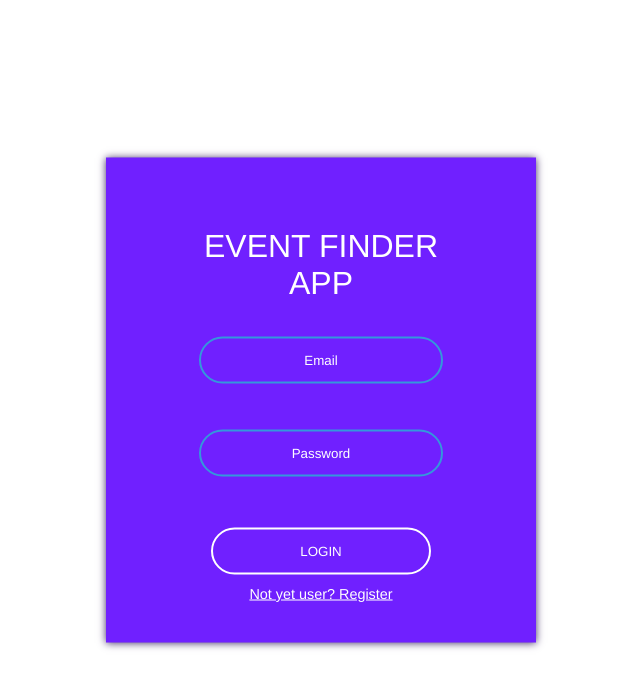
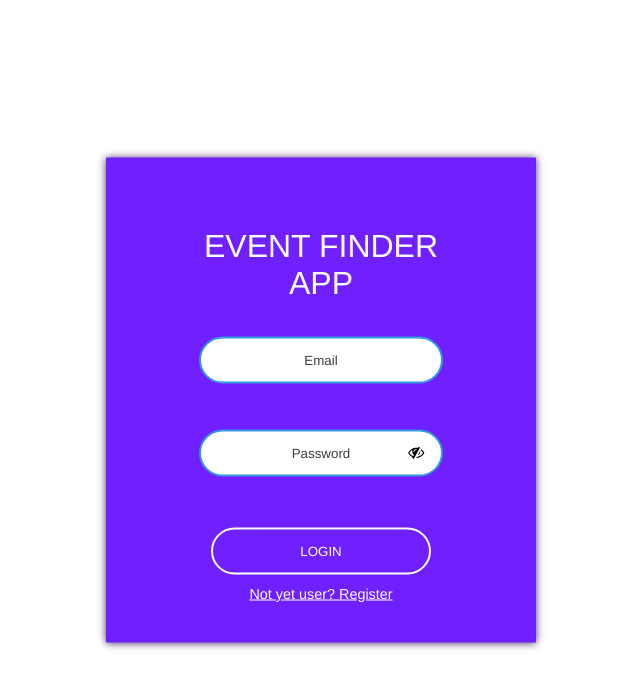
Before and after one commit to ishabaral/event-finder-app, a React (Create React App) app: page /login in a window 1280 px wide. Shown: the top 688 px of the page, without its empty margins (319-959 px from the left). Built offline with nearby package versions, Linux system fonts and the light colour scheme; data requests are answered from the project's data file.

Commit message:
added toast msg

```diff
--- a/db.json
+++ b/db.json
@@ -122,8 +122,8 @@
       "dateTime": "2021-08-18T01:34:32.409Z",
       "date": "Wed, Aug 18, 2021",
       "startTime": "07:19 AM",
-      "description": "CCCCCCCCCCCCCCCCCCCCCCCCCCCCCcccsaaa",
-      "author": "CC",
+      "description": "CCCCC CC cc CCCCCCCCC CCCCCCCCCCCCz",
+      "author": "CCc",
       "id": 31
     },
     {
@@ -195,7 +195,7 @@
       "date": "Wed, Aug 18, 2021",
       "startTime": "07:19 AM",
       "description": "CCCCCCCCCCCCCCCCCCCCCCCCCCCCCccc",
-      "author": "AAA",
+      "author": "AAAa",
       "id": 41
     },
     {
@@ -215,6 +215,24 @@
       "description": "Teej Song Competition is organized by women's club of Fulbari",
       "author": "Women's club",
       "id": 43
+    },
+    {
+      "title": "aaaaaAa",
+      "dateTime": "2021-09-03T03:56:00.688Z",
+      "date": "Fri, Sep 3, 2021",
+      "startTime": "09:41 AM",
+      "description": "aaaaaaaaaaaaaaaaaaaaaaaaaaaaaaaaaaa",
+      "author": "aaa",
+      "id": 44
+    },
+    {
+      "title": "bbbbbbbbbb",
+      "dateTime": "2021-09-03T03:59:26.073Z",
+      "date": "Fri, Sep 3, 2021",
+      "startTime": "09:44 AM",
+      "description": "bbbbbbbbbbbbbbbbbbbbbbbbbbbbbbbbbbbbb",
+      "author": "aa",
+      "id": 45
     }
   ]
 }
--- a/src/App.js
+++ b/src/App.js
@@ -1,5 +1,7 @@
 import { useSelector } from "react-redux";
 import { BrowserRouter, Route, Switch } from "react-router-dom";
+import { ToastContainer } from "react-toastify";
+import "react-toastify/dist/ReactToastify.css";
 import "./App.css";
 import Pages from "./components/pages";
 import LoginRegister from "./components/pages/LoginRegister";
@@ -11,6 +13,7 @@ function App() {
   return (
     <div className="App">
       <BrowserRouter>
+        <ToastContainer theme="colored" />
         <Switch>
           <Route path="/login" exact component={LoginRegister} />
           <Route path="/register" component={LoginRegister} />
--- a/src/components/pages/AddEditEvent/index.js
+++ b/src/components/pages/AddEditEvent/index.js
@@ -27,9 +27,6 @@ function AddEditEvent() {
   } = useForm();
 
   const onSubmit = async (data, e) => {
-    // console.log(location.state.event == data ? "true" : "false");
-    // console.log(data);
-    // console.log(location.state.event);
     const event = {
       title: data.title,
       dateTime: dateTime,
@@ -121,7 +118,6 @@ function AddEditEvent() {
           {location.state.event ? "Edit Event" : "Add Event"}
         </button>
       </form>
-      <ToastContainer theme="colored" position="bottom-center" />
     </div>
   );
 }
--- a/src/components/pages/Home/popUpStyle.css
+++ b/src/components/pages/Home/popUpStyle.css
@@ -19,3 +19,7 @@
 .displayEvents p {
   padding: 10px;
 }
+
+.description {
+  display: block;
+}
--- a/src/components/pages/LoginRegister/index.js
+++ b/src/components/pages/LoginRegister/index.js
@@ -1,12 +1,11 @@
-import React from "react";
+import React, { useState } from "react";
 import "./styles.css";
 import { useForm } from "react-hook-form";
 import { ErrorMessage } from "@hookform/error-message";
 import { useDispatch, useSelector } from "react-redux";
 import { logIn } from "../../../redux/actions";
 import { Link, useHistory, useLocation } from "react-router-dom";
-import { toast, ToastContainer } from "react-toastify";
-import "react-toastify/dist/ReactToastify.css";
+import { toast } from "react-toastify";
 import axios from "axios";
 
 function LoginRegister() {
@@ -14,12 +13,17 @@ function LoginRegister() {
   const history = useHistory();
   const location = useLocation();
   const users = useSelector((state) => state.userReducer.users);
+  const [passwordVisibility, setPasswordVisibility] = useState(false);
 
   const {
     register,
     handleSubmit,
     formState: { errors },
   } = useForm();
+
+  const togglePasswordVisibility = () => {
+    setPasswordVisibility(!passwordVisibility);
+  };
 
   const onSubmit = (data) => {
     if (location.state == "register") {
@@ -76,8 +80,9 @@ function LoginRegister() {
           </div>
 
           <br />
+          <div className="password-wrapper">
             <input
-            type="password"
+              type={passwordVisibility ? "text" : "password"}
               placeholder="Password"
               {...register("password", {
                 required: "Password must not be empty",
@@ -87,6 +92,17 @@ function LoginRegister() {
                 },
               })}
             />
+            <a onClick={togglePasswordVisibility}>
+              {passwordVisibility ? (
+                <i className="fa fa-eye password-eye" aria-hidden="true"></i>
+              ) : (
+                <i
+                  className="fa fa-eye-slash password-eye"
+                  aria-hidden="true"
+                ></i>
+              )}
+            </a>
+          </div>
           <br />
           <div style={{ color: "red" }}>
             <ErrorMessage errors={errors} name="password" />
@@ -119,7 +135,6 @@ function LoginRegister() {
             </Link>
           )}
         </form>
-        <ToastContainer theme="light" position="top-center" />
       </div>
     </div>
   );
--- a/src/components/pages/LoginRegister/styles.css
+++ b/src/components/pages/LoginRegister/styles.css
@@ -20,7 +20,8 @@
   padding: 30px;
 }
 .box input[type="email"],
-.box input[type="password"] {
+.box input[type="password"],
+.box input[type="text"] {
   border: 0;
   background: none;
   display: block;
@@ -30,20 +31,38 @@
   padding: 14px 10px;
   width: 220px;
   outline: none;
-  color: white;
+  color: rgb(10, 8, 8);
   border-radius: 24px;
   transition: 0.25s;
+  background: #fff;
+}
+.pass-wrapper {
+  position: relative;
+  display: flex;
+  margin-bottom: 14px;
+}
+
+.password-eye {
+  position: absolute;
+  top: 59%;
+  right: 26%;
+}
+.password-eye:hover {
+  cursor: pointer;
 }
 
 .box input[type="email"]::placeholder,
-.box input[type="password"]::placeholder {
-  color: #fff;
+.box input[type="password"]::placeholder,
+.box input[type="text"]::placeholder {
+  color: rgb(65, 63, 63);
 }
 
 .box input[type="email"]:focus,
-.box input[type="password"]:focus {
+.box input[type="password"]:focus,
+.box input[type="text"]:focus {
   /* width: 280px; */
   border-color: #2ecc71;
+  background-color: #fff;
 }
 .box input[type="submit"] {
   border: 0;
```
Lines whose indentation alone changed are shown as unchanged.
